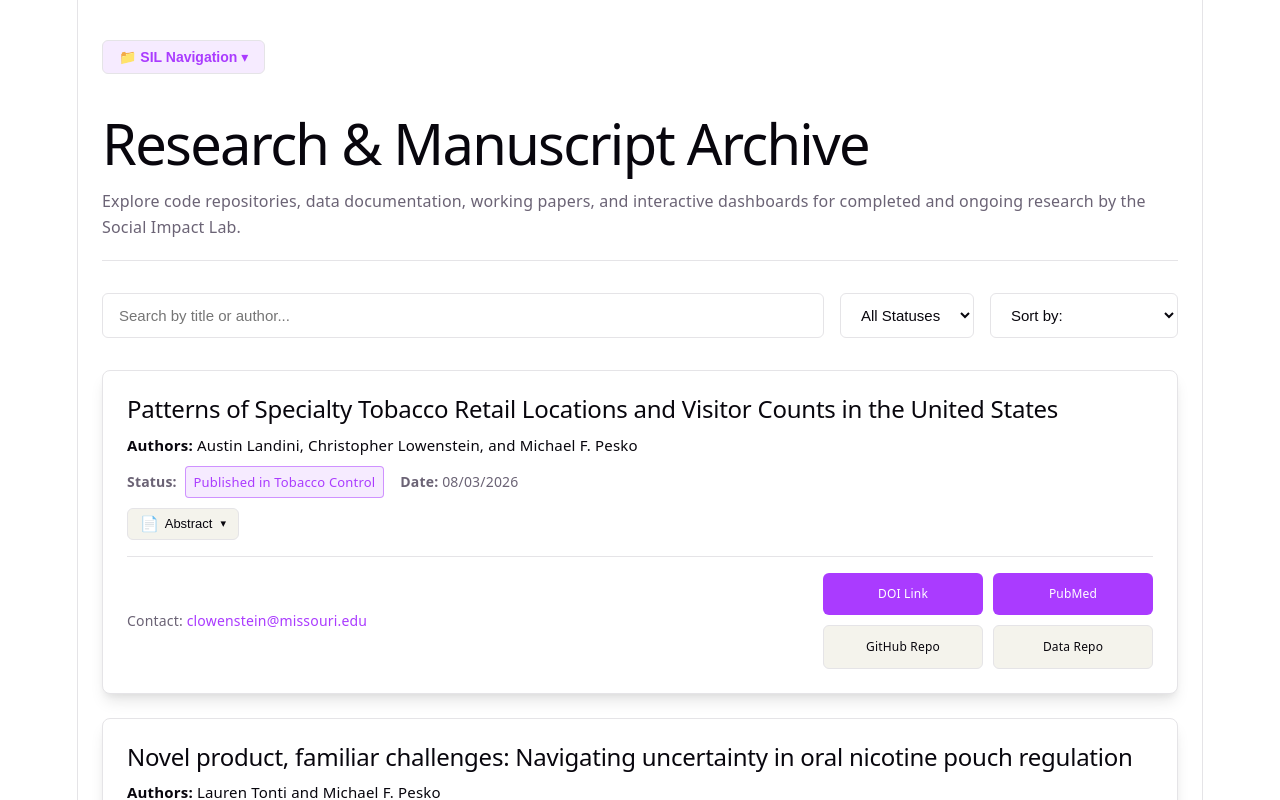
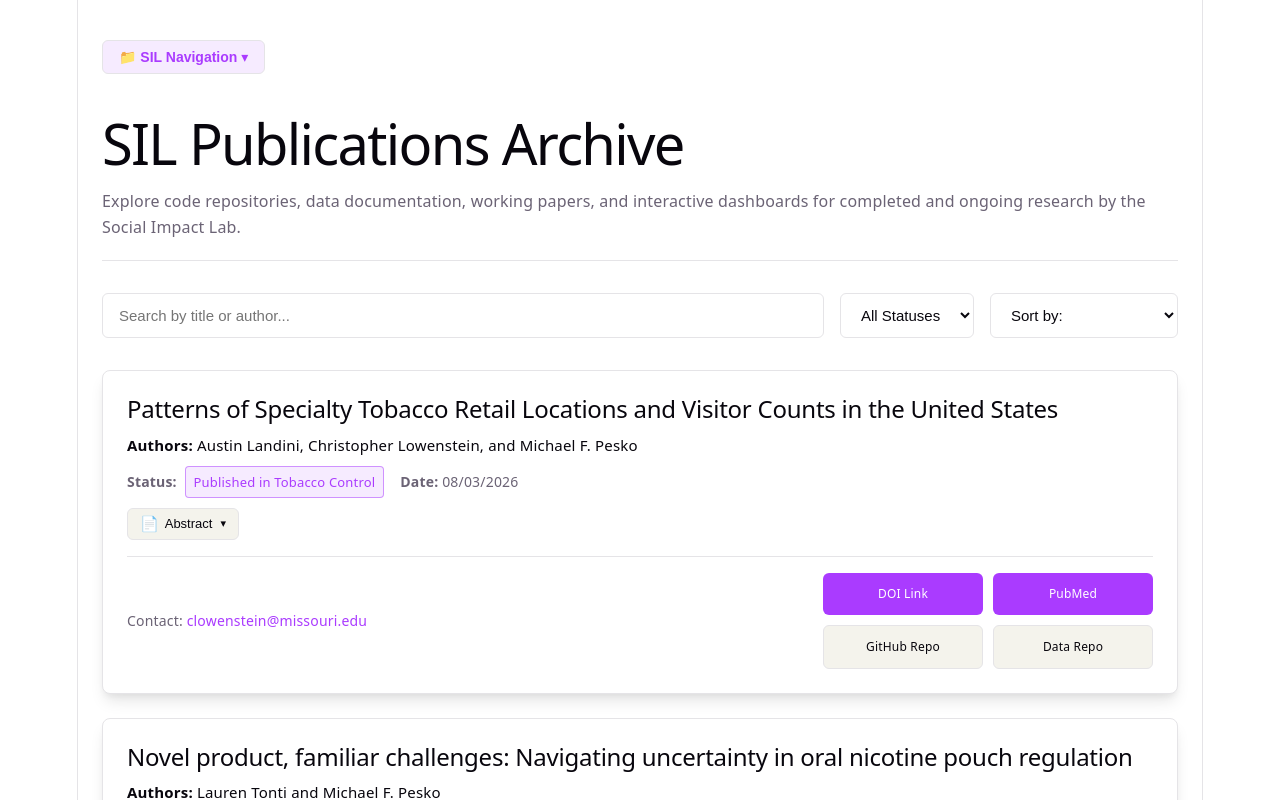
Before and after one commit to Social-Impact-Lab-SIL/SIL-Publications-Archive, a React (Vite) app: page / in a window 1280 px wide. Shown: the top 800 px of the page. Built offline with nearby package versions, Linux system fonts and the light colour scheme.

Commit message:
change page title

```diff
--- a/src/App.jsx
+++ b/src/App.jsx
@@ -298,7 +298,7 @@ export default function App() {
 
       {/* Header */}
       <div style={{ marginBottom: '32px', borderBottom: '1px solid var(--border)', paddingBottom: '20px' }}>
-        <h1>Research & Manuscript Archive</h1>
+        <h1>SIL Publications Archive</h1>
         <p style={{ color: 'var(--text)', marginTop: '8px', fontSize: '16px' }}>
           Explore code repositories, data documentation, working papers, and interactive dashboards for completed and ongoing research by the Social Impact Lab.
         </p>
```
